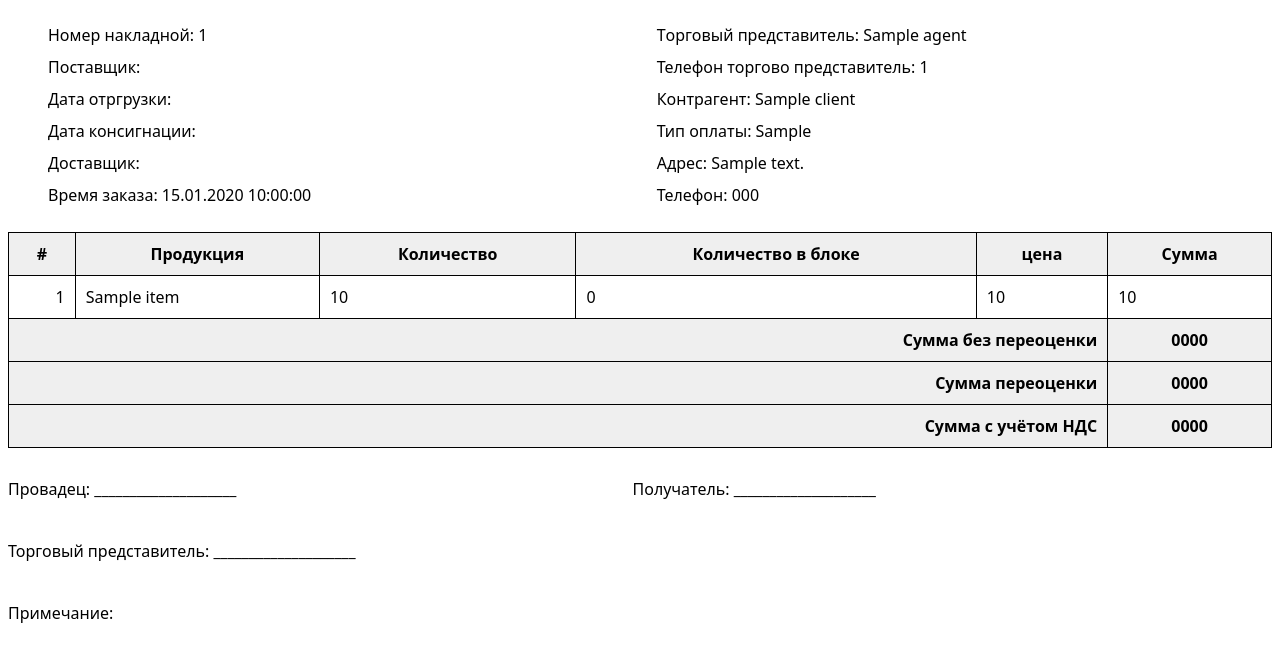
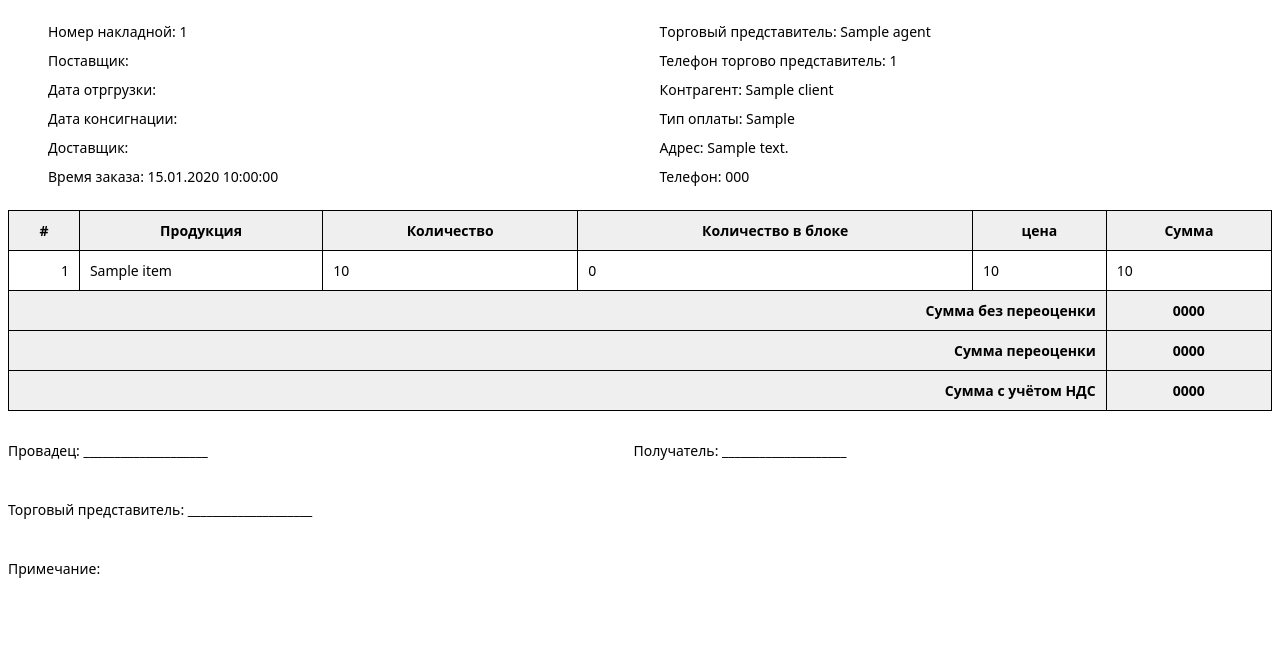
Before and after one commit to oo9way/gepard-bot, a Django app: template templates/contract.html in a window 1280 px wide. Shown: the top 663 px of the page. Run offline with Django 5.2, Linux system fonts and the light colour scheme; the template is opened without the code that fills it: most values are stand-ins (such as "Sample title", 1, 10 or a date in 2020); parts of the project's set-up code (start-up, migrations or seed data) failed here and were passed over.

Commit message:
Update pdf template

```diff
--- a/bot/pdf_views.py
+++ b/bot/pdf_views.py
@@ -27,7 +27,7 @@ def generate_pdf_view(request, pk):
     html_string = render_to_string('contract.html', {'data': data})
 
     # Convert HTML to PDF
-    pdf_file = HTML(string=html_string).write_pdf(stylesheets=[CSS(string='@page { size: A4 landscape; }')])
+    pdf_file = HTML(string=html_string).write_pdf(stylesheets=[CSS(string='@page { size: A4 portrait; }')])
 
     # Create an HTTP response with PDF content
     response = HttpResponse(pdf_file, content_type='application/pdf')
--- a/templates/contract.html
+++ b/templates/contract.html
@@ -8,9 +8,10 @@
 </head>
 <body>
     <style>
-        @page { size: A4 landscape; }
+        @page { size: A4 portrait; }
         * {
             font-family: system-ui, -apple-system, BlinkMacSystemFont, 'Segoe UI', Roboto, Oxygen, Ubuntu, Cantarell, 'Open Sans', 'Helvetica Neue', sans-serif;
+            font-size: 14px;
         }
         .headers{
             display: grid;
```
Also changed, not shown: bot/admin.py (+2 -5 lines).
